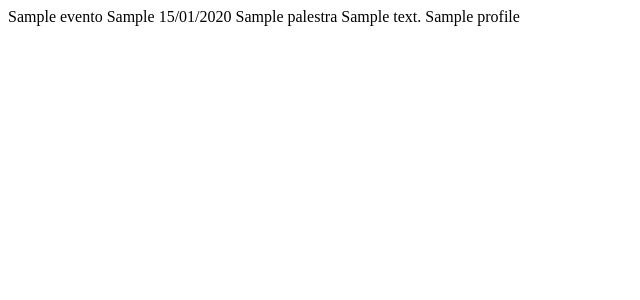
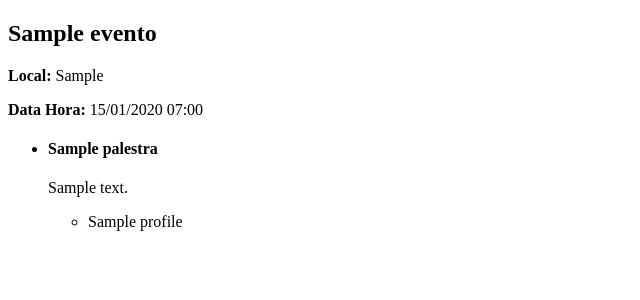
Before and after one commit to pugce/pylestras, a Django app: page / in a window 1280 px wide. Shown: the top 300 px of the page, without its empty margins (0-640 px from the left). Run offline with Django 3.2, Linux system fonts and the light colour scheme; tables that the repository leaves empty hold one stand-in row (values such as "Sample post").

Commit message:
Adicionado html no template dos detalhes do evento

```diff
--- a/eventos/templates/eventos/evento_detail.html
+++ b/eventos/templates/eventos/evento_detail.html
@@ -2,16 +2,24 @@
 
 {% block content %}
 
-    {{ evento.titulo }}
-    {{ evento.local }}
-    {{ evento.data_realizacao|date:"d/m/Y" }}
+    <h2>{{ evento.titulo }}</h2>
+    <p><strong>Local:</strong> {{ evento.local }}</p>
+    <p><strong>Data Hora:</strong> {{ evento.data_realizacao|date:"d/m/Y H:i" }}</p>
 
-    {% for palestra in palestras %}
-        {{ palestra.titulo }}
-        {{ palestra.descricao }}
-        {% for palestrante in palestra.palestrantes.all %}
-            {{ palestrante.nome }}
-        {% endfor %}
-    {% endfor %}
+    {% if palestras %}
+        <ul class='palestras'>
+            {% for palestra in palestras %}
+            <li class='palestra'>
+                <h4>{{ palestra.titulo }}</h4>
+                <p>{{ palestra.descricao }}</p>
+                <ul class='palestrantes'>
+                    {% for palestrante in palestra.palestrantes.all %}
+                        <li class='palestrante'>{{ palestrante.nome }}</li>
+                    {% endfor %}
+                </ul>
+            </li>
+            {% endfor %}
+        </ul>
+    {% endif %}
 
 {% endblock %}
```
